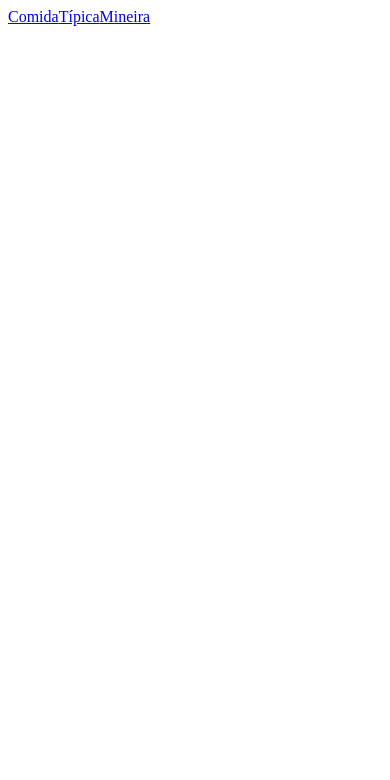
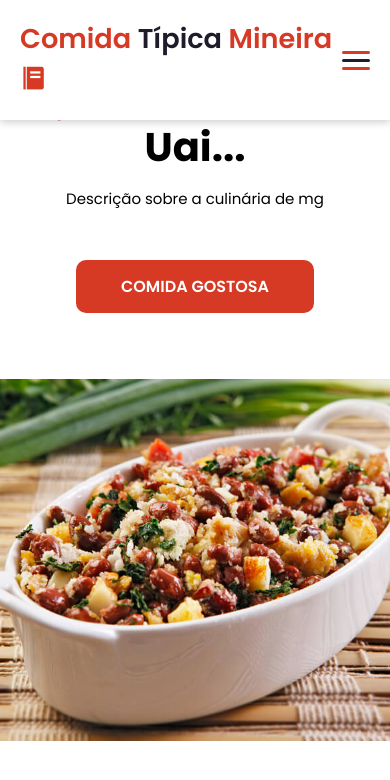
Before and after one commit to Adeher13/comida-tipica-mineira, a plain HTML site: page index.html in a window 390 px wide. Drawn offline with nearby package versions, Linux system fonts and the light colour scheme; files that its build step writes are made by us from their sources.

Commit message:
iniciando a página de cardapio

```diff
--- a/css/style.css
+++ b/css/style.css
@@ -0,0 +1,211 @@
+@import url('https://fonts.googleapis.com/css2?family=Montserrat:wght@100&family=Poppins:wght@300;400;500;600;700&display=swap');
+
+*{
+    margin: 0;
+    padding: 0;
+    box-sizing: border-box;
+    font-family: 'Poppins', sans-serif;
+    list-style: none;
+    text-decoration: none;
+}
+
+:root{
+    --red: #D63a25;
+    --white: #fff;
+    --dark : #1e1c2a;
+
+}
+
+
+
+.navigation{
+    display: flex;
+    align-items: center;
+    justify-content: space-between;
+    padding: 18px 40px ;
+    box-shadow: 0 0.1rem 0.5rem #ccc;
+    width: 100%;
+    background: var(--white);
+    transition: all 0.5s;
+    position: fixed;
+}
+
+.navigation .logo{
+    color: var(--red);
+    font-size: 1.7rem;
+    font-weight: 600;
+}
+
+.logo span{
+    color: var(--dark);
+}
+
+.navigation ul{
+    display: flex;
+    align-items: center;
+    gap: 5rem;
+}
+
+.navigation ul li a{
+    color: var(--dark);
+    font-size: 17px;
+    font-weight: 500;
+    transition: all 0.5s;
+}
+
+.navigation ul li a:hover{
+    color: var(--red);
+}
+
+.navigation ul i{
+    cursor: pointer;
+
+}
+
+.navigation ul i:hover{
+    color: var(--red);
+
+}
+
+.navigation .i {
+   cursor: pointer;
+   font-size: 1.5rem;
+}
+
+
+
+.menu{
+    cursor: pointer;
+    display: none;
+}
+
+.menu .bar{
+    display: block;
+    width: 28px;
+    height: 3px;
+    border-radius: 3px;
+    background: var(--dark);
+    margin: 5px auto;
+    transition: 0.3s;
+}
+
+.menu .bar:nth-child(1),
+.menu .bar:nth-child(3){
+    background: var(--red);
+}
+
+.home{
+    width: 100%;
+    height: 100vh;
+    display: flex;
+    align-items: center;
+    justify-content: space-between;
+    padding: 0px 10%;
+}
+
+.home-text{
+    max-width: 37rem;
+}
+
+.home-text .text-h4{
+    font-size: 1.5rem;
+    color: var(--red);
+}
+
+.home-text .text-h1{
+    font-size: 4rem;
+    margin-bottom: 1rem;
+    line-height: 4rem;
+}
+
+.home-text p{
+    margin-bottom: 4rem;
+}
+
+.home-btn{
+    padding: 15px 45px;
+    background: var(--red);
+    color: var(--white);
+    border-radius: 10px;
+    font-weight: 600;
+    transition: all 0.5s;
+}
+
+.home-btn:hover{
+    background:  #d9480f;
+}
+
+.home-img img{
+    width: 100%;
+
+}
+
+@media (max-width: 785px){
+    .navigation{
+        padding: 18px 20px;
+    }
+
+    .menu{
+        display: block;
+
+    }
+
+    .menu.ativo .bar:nth-child(1){
+        transform: translateY(8px) rotate(45deg);
+    }
+
+    .menu.ativo .bar:nth-child(2){
+        opacity: 0;
+    }
+
+    .menu.ativo .bar:nth-child(3){
+        transform: translateY(-8px) rotate(-45deg);
+    }
+
+    .nav-menu{
+        position: fixed;
+        right: -100%;
+        top: 70px;
+        width: 100%;
+        height: 100%;
+        flex-direction: column;
+        background: var(--white);
+        gap: -10px;
+        transition: 0.3s;
+    }
+
+    .nav-menu.ativo{
+        right: 0;
+    }
+
+    .nav-item{
+        margin: 16px 0;
+    }
+
+    .home{
+        padding: 100px 2px;
+        flex-direction: column;
+        text-align: center;
+        overflow: hidden;
+        gap: 5rem;
+    }
+
+    .home .text-h4{
+        font-size: 15px;
+
+    }
+
+    .home .text-h1{
+        font-size: 2.5rem;
+        line-height: 3rem;
+
+    }
+
+    .home p{
+        font-size: 15px;
+    }
+
+    .home-img{
+        width: 125%;
+    }
+}
--- /dev/null
+++ b/css/style2.css
@@ -0,0 +1,74 @@
+@import url('https://fonts.googleapis.com/css2?family=Montserrat:wght@100&family=Poppins:wght@300;400;500;600;700&display=swap');
+
+*{
+    margin: 0 auto;
+    padding: 0;
+    box-sizing: border-box;
+    font-family: 'Poppins', sans-serif;
+    text-decoration: none;
+
+}
+
+:root{
+    --red: #D63a25;
+    --white: #fff;
+    --dark : #1e1c2a;
+
+}
+
+body{
+    color: var(--dark);
+    background: var(--white);
+}
+
+.menu-horizontal{
+    display: flex;
+    align-items: center;
+    padding: 18px 40px;
+    background: var(--white);
+    box-shadow: 0 0.1rem 0.5rem #ccc;
+}
+
+.menu-horizontal li{
+    display: inline;
+}
+
+.menu-horizontal ul{
+    display: flex;
+    align-items: center;
+    gap: 5rem;
+}
+
+.menu-horizontal li a{
+    color: var(--dark);
+    font-size: 17px;
+    font-weight: 500;
+    padding: 10px;
+    display: inline-block;
+    display: inline;
+    /*float: right;*/
+}
+
+.menu-horizontal li a:hover{
+    color: var(--red);
+}
+
+
+.home-texto2{
+    max-width: 37rem;
+
+}
+
+.home-texto2 .texto-h1{
+    font-size: 4rem;
+    margin-top: 3rem;
+    line-height: 4rem;
+    color: var(--red);
+    text-align: center;
+}
+
+.home-texto2 .texto-h4{
+    font-size: 1.5rem;
+    text-align: center;
+    padding-top: 2rem;
+}
--- a/index.html
+++ b/index.html
@@ -5,14 +5,42 @@
     <meta http-equiv="X-UA-Compatible" content="IE=edge">
     <meta name="viewport" content="width=device-width, initial-scale=1.0">
     <link href='https://unpkg.com/boxicons@2.1.4/css/boxicons.min.css' rel='stylesheet'>
-    <link rel="stylesheet" href="style.css">
+    <link rel="stylesheet" href= css/style.css>
     <title>Comida mineira</title>
 </head>
 <body>
     <Header>
-        <nav>
-            <a href="#">Comida<span>Típica</span>Mineira</a>
+        <nav class="navigation">
+            <a href="#" class="logo">Comida <span>Típica</span> Mineira <i class='bx bxs-food-menu'></i></a>
+
+            <ul class="nav-menu">
+                <li class="nav-item"><a href="index.html">Home</a></li>
+                <li class="nav-item"><a href="index2.html">Cardápio</a></li>
+                <li class="nav-item"><a href="index3.html">Contato</a></li>
+
+            </ul>
+
+            <div class="menu">
+                <span class="bar"></span>
+                <span class="bar"></span>
+                <span class="bar"></span>
+            </div>
         </nav>
     </Header>
+    <main>
+        <section class="home">
+            <div class="home-text">
+                <h4 class="text-h4">Aqui você encontra os sabores de Minas</h4>
+                <h1 class="text-h1">Uai...</h1>
+                <p> Descrição sobre a culinária de mg</p>
+                <a href="#" class="home-btn">COMIDA GOSTOSA
+                </a>
+            </div>
+            <div class="home-img">
+              <img src="img/img2.jpg" alt="tropeiro">
+            </div>
+        </section>
+    </main>
+    <script src="js/main.js"></script>
 </body>
 </html>
--- a/js/main.js
+++ b/js/main.js
@@ -0,0 +1,7 @@
+const menu = document.querySelector('.menu');
+const NavMenu = document.querySelector('.nav-menu');
+
+menu.addEventListener('click', () =>{
+    menu.classList.toggle('ativo');
+    NavMenu.classList.toggle('ativo');
+})
```
Also changed, not shown: index2.html (added, +36 -0 lines), index3.html (added, +13 -0 lines), css/style3.css (added).
